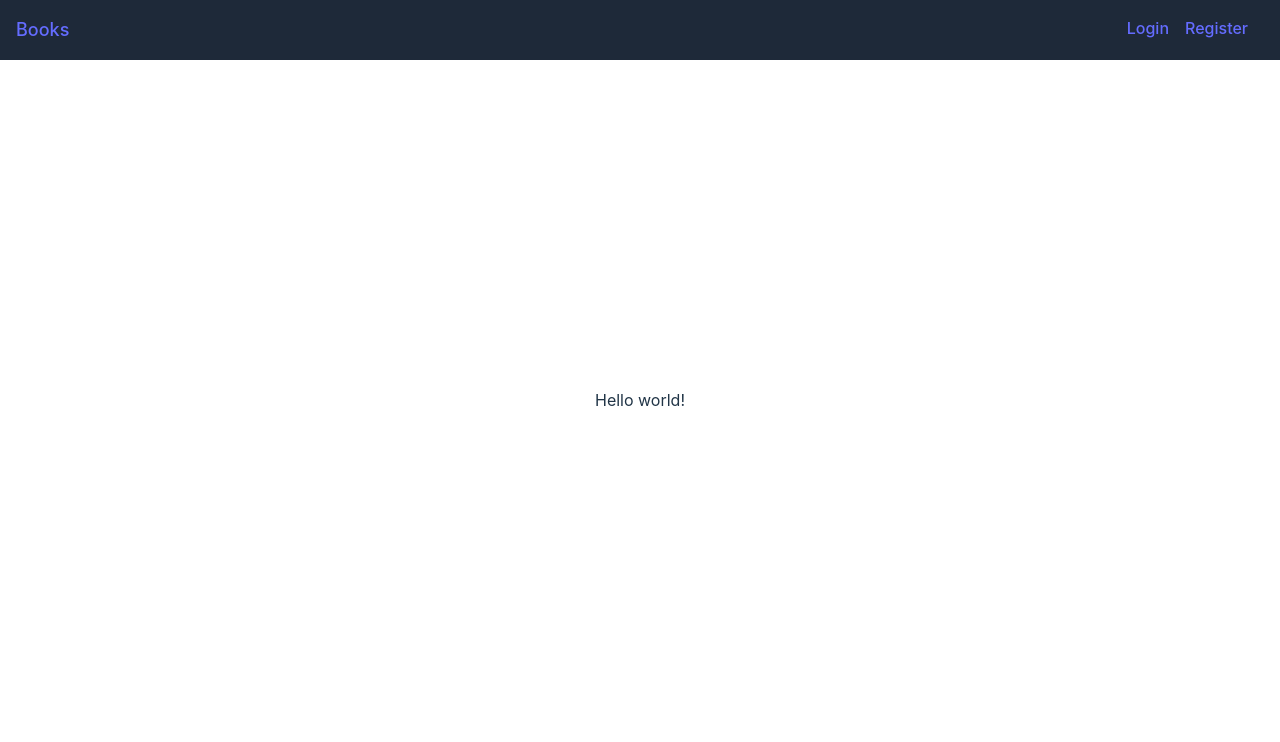
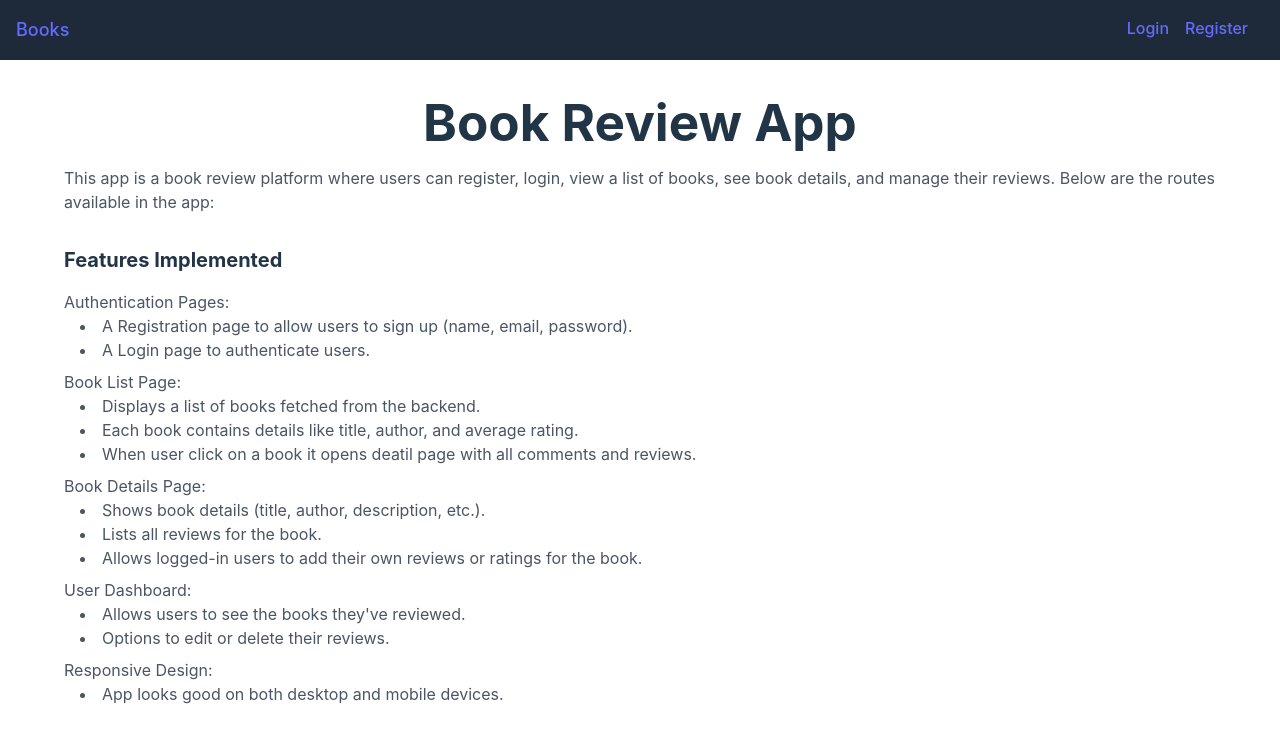
Before and after one commit to klvp/book_review_frontend, a React (Vite) app: page / in a window 1280 px wide. Shown: the top 742 px of the page. Built offline with nearby package versions, Linux system fonts and the light colour scheme.

Commit message:
root route

```diff
--- a/src/main.jsx
+++ b/src/main.jsx
@@ -11,13 +11,14 @@ import BookDetailPage from "./pages/BookDetailPage.jsx";
 import { booksLoader, getSingleBookLoader, userLoader } from "./loaders.js";
 import Dashboard from "./pages/Dashboard.jsx";
 import Layout from "./components/Layout.jsx";
+import RoutesInfo from "./pages/RoutesInfo.jsx";
 
 const router = createBrowserRouter([
   {
     path: "/",
     element: (
       <Layout>
-        <div>Hello world!</div>
+        <RoutesInfo />
       </Layout>
     ),
     errorElement: <NotFound />,
--- /dev/null
+++ b/src/pages/RoutesInfo.jsx
@@ -0,0 +1,70 @@
+import React from "react";
+
+const RoutesInfo = () => {
+  return (
+    <div className="container mx-auto p-4 dark:bg-gray-900">
+      <h1 className="text-2xl font-bold mb-4  dark:text-white">
+        Book Review App
+      </h1>
+      <p className="mb-4 text-gray-600 dark:text-gray-400 text-left">
+        This app is a book review platform where users can register, login, view
+        a list of books, see book details, and manage their reviews. Below are
+        the routes available in the app:
+      </p>
+      <h2 className="text-xl font-bold mt-8 mb-4  dark:text-white text-left">
+        Features Implemented
+      </h2>
+      <ul className="list-inside space-y-2 text-gray-600 dark:text-gray-400 text-left">
+        <li>
+          Authentication Pages:
+          <ul className="list-disc list-inside ml-4">
+            <li>
+              A Registration page to allow users to sign up (name, email,
+              password).
+            </li>
+            <li>A Login page to authenticate users.</li>
+          </ul>
+        </li>
+        <li>
+          Book List Page:
+          <ul className="list-disc list-inside ml-4">
+            <li>Displays a list of books fetched from the backend.</li>
+            <li>
+              Each book contains details like title, author, and average rating.
+            </li>
+            <li>
+              When user click on a book it opens deatil page with all comments
+              and reviews.
+            </li>
+          </ul>
+        </li>
+        <li>
+          Book Details Page:
+          <ul className="list-disc list-inside ml-4">
+            <li>Shows book details (title, author, description, etc.).</li>
+            <li>Lists all reviews for the book.</li>
+            <li>
+              Allows logged-in users to add their own reviews or ratings for the
+              book.
+            </li>
+          </ul>
+        </li>
+        <li>
+          User Dashboard:
+          <ul className="list-disc list-inside ml-4">
+            <li>Allows users to see the books they've reviewed.</li>
+            <li>Options to edit or delete their reviews.</li>
+          </ul>
+        </li>
+        <li>
+          Responsive Design:
+          <ul className="list-disc list-inside ml-4">
+            <li>App looks good on both desktop and mobile devices.</li>
+          </ul>
+        </li>
+      </ul>
+    </div>
+  );
+};
+
+export default RoutesInfo;
```
